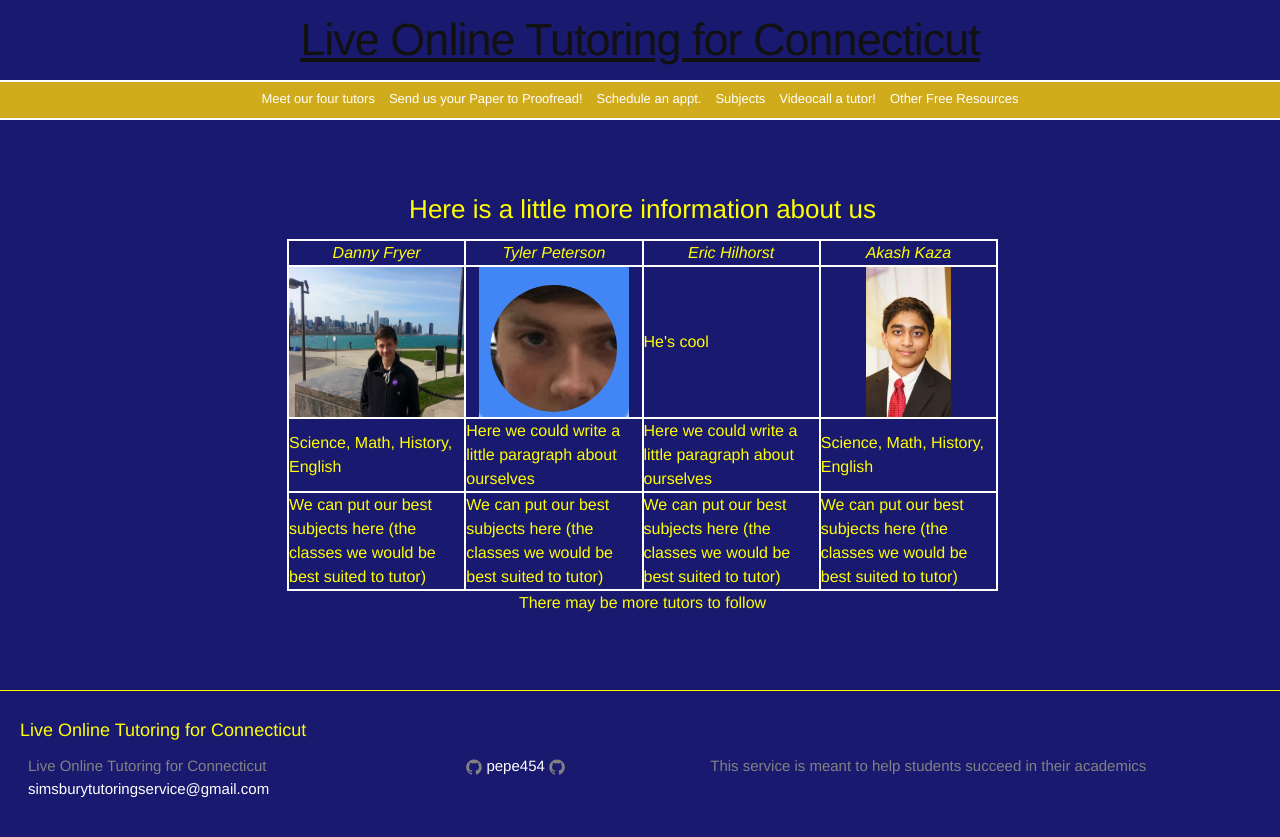
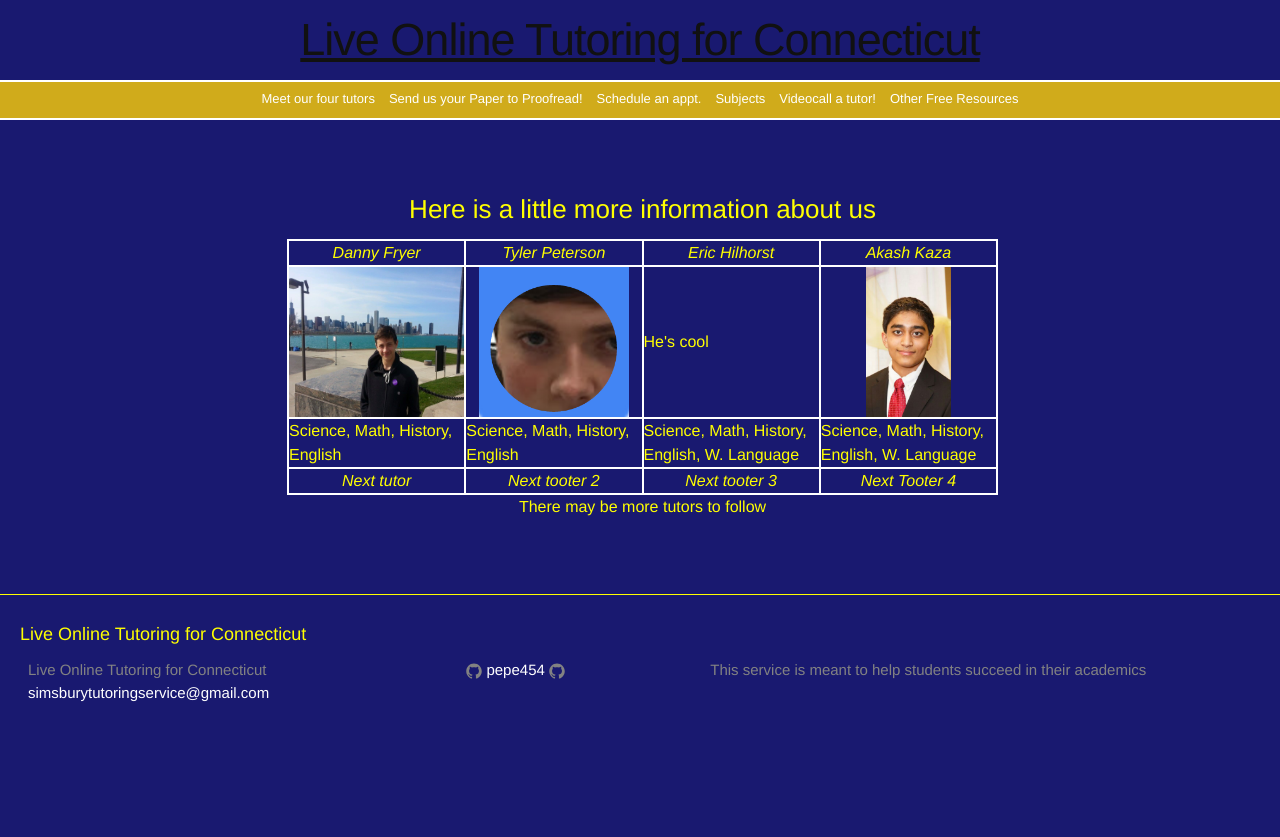
Before and after one commit to pepe454/pepe454.github.io, a Jekyll site: the page built from nav-bar/about.md, in a window 1280 px wide. Shown: the top 837 px of the page. Built offline with Jekyll 4.4.1, drawn with Linux system fonts in a browser that asks for light colours.

Commit message:
Update about.md

```diff
--- a/nav-bar/about.md
+++ b/nav-bar/about.md
@@ -8,7 +8,7 @@ permalink: /about/
 
 <table align="center">
 
-<table width="60%" border="1" cellpadding="2" align="center">
+<table width="60%" border="1" cellpadding="3px" align="center">
   <tr>
     <td width="15%" align="center"><i>Danny Fryer</i></td>
     <td width="15%" align="center"><i>Tyler Peterson</i></td>
@@ -42,40 +42,29 @@ permalink: /about/
 <!--Third Row--.
 <!--Danny's column-->
   <tr>
-    <td>
+    <td width="15%">
     Science, Math, History, English
     </td>
 <!--Tyler's column-->
-    <td>
-    Here we could write a little paragraph about ourselves
+    <td width="15%">
+    Science, Math, History, English
     </td>
 <!--Eric's column-->
-    <td>
-    Here we could write a little paragraph about ourselves
+    <td width="15%">
+    Science, Math, History, English, W. Language
     </td>
 <!--Akash's column-->
-    <td>
-    Science, Math, History, English
+    <td width="15%">
+    Science, Math, History, English, W. Language
     </td>
   </tr>
 <!--Fourth Row-->
 <!--Danny's column-->
   <tr>
-    <td>
-    We can put our best subjects here (the classes we would be best suited to tutor)
-    </td>
-<!--Tyler's column-->
-    <td>
-    We can put our best subjects here (the classes we would be best suited to tutor)
-    </td>
-<!--Eric's column-->
-    <td>
-    We can put our best subjects here (the classes we would be best suited to tutor)
-    </td>
-<!--Akash's column-->
-    <td>
-    We can put our best subjects here (the classes we would be best suited to tutor)
-    </td>
+    <td width="15%" align="center"><i>Next tutor</i></td>
+    <td width="15%" align="center"><i>Next tooter 2</i></td>
+    <td width="15%" align="center"><i>Next tooter 3</i></td>
+    <td width="15%" align="center"><i>Next Tooter 4</i></td>
   </tr>
 </table>
 
```
